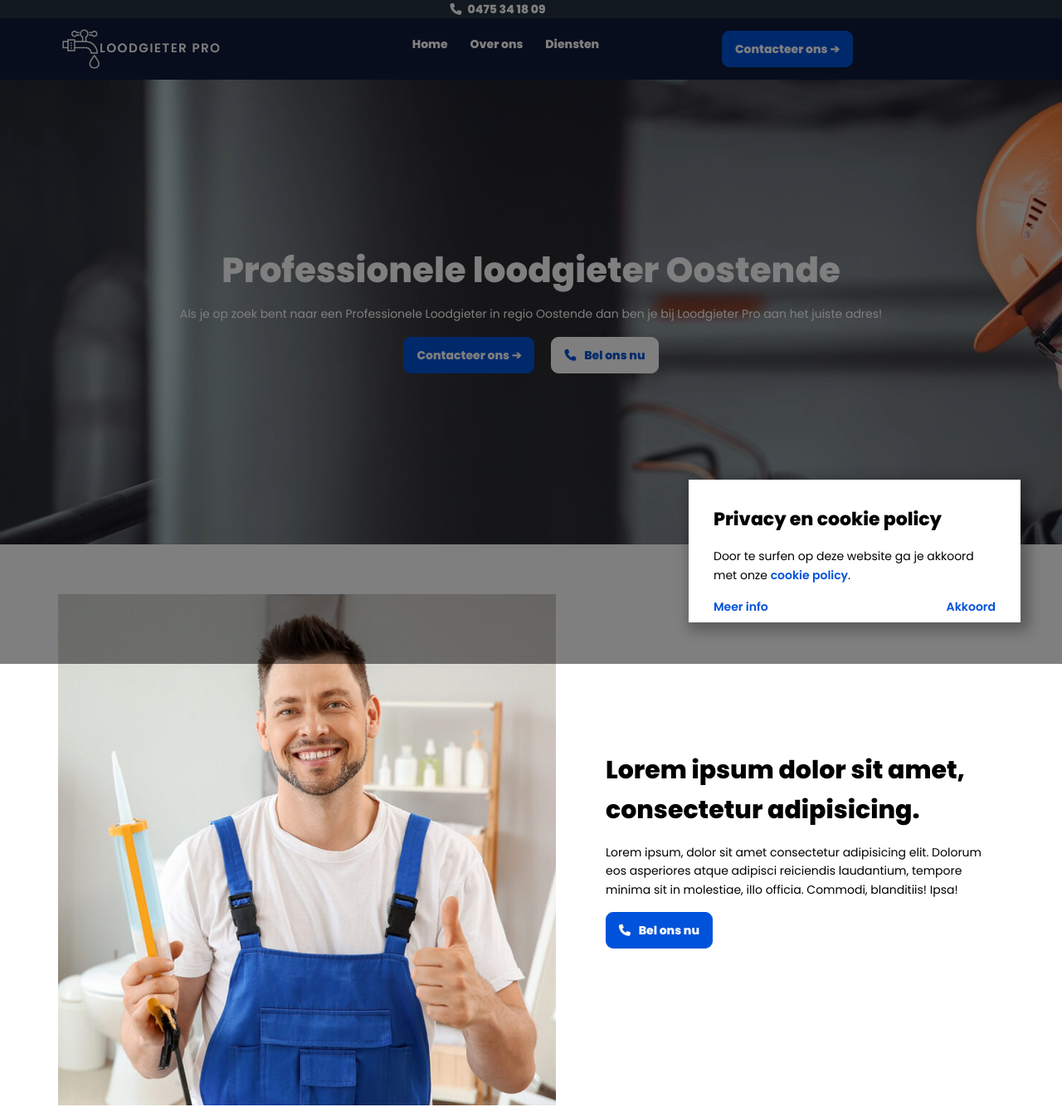
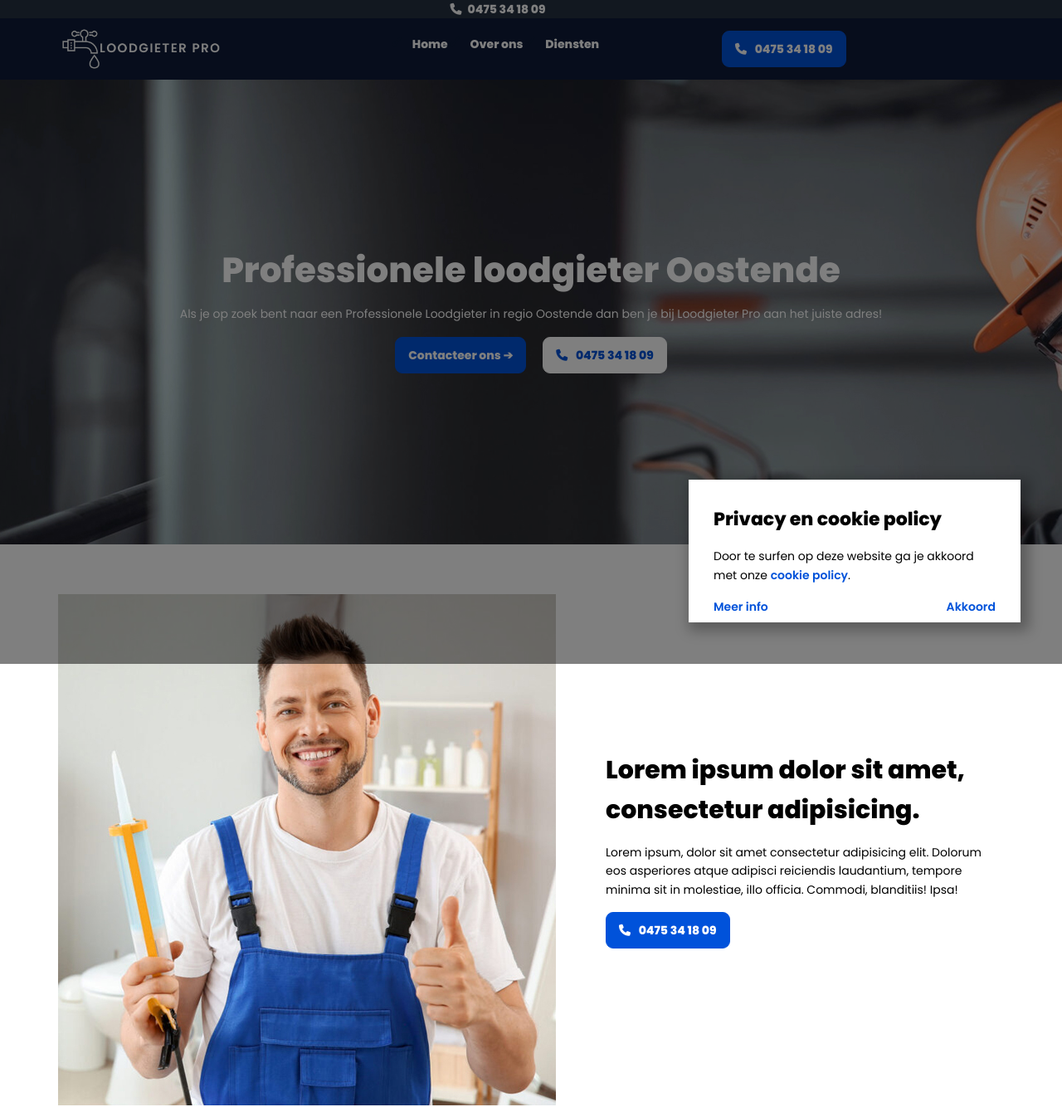
Before and after one commit to K1NGAARON/loodgieter-oostende-pro, a plain HTML site: page index.html in a window 1280 px wide. Shown: the top 1334 px of the page at 83% size. Drawn offline with nearby package versions, Linux system fonts and the light colour scheme.

Commit message:
small changes to buttons

```diff
--- a/index.html
+++ b/index.html
@@ -44,8 +44,8 @@
                 </ul>
             </div>
             <div class="col">
-                <a href="#contact" class="primary-btn">
-                    Contacteer ons ➔
+                <a href="tel:0475 34 18 09" class="primary-btn phone"><i class="fa fa-phone"></i>
+                    0475 34 18 09
                 </a>
             </div>
         </div>
@@ -65,7 +65,7 @@
                 Contacteer ons ➔
             </a>
             <a href="tel:0475 34 18 09" class="primary-btn ghost-btn phone"><i class="fa fa-phone"></i>
-                Bel ons nu
+                0475 34 18 09
             </a>
         </div>
     </div>
@@ -84,7 +84,7 @@
                 Lorem ipsum, dolor sit amet consectetur adipisicing elit. Dolorum eos asperiores atque adipisci reiciendis laudantium, tempore minima sit in molestiae, illo officia. Commodi, blanditiis! Ipsa!
             </p>
             <a href="tel:0475 34 18 09" class="primary-btn phone"><i class="fa fa-phone"></i>
-                Bel ons nu
+                0475 34 18 09
             </a>
         </div>
     </div>
@@ -130,7 +130,7 @@
     </div>
     <div class="row" style="margin-top: 0;">
         <a href="tel:0475 34 18 09" class="primary-btn phone"><i class="fa fa-phone"></i>
-            Bel ons nu
+            0475 34 18 09
         </a>
     </div>
 </div>
```
